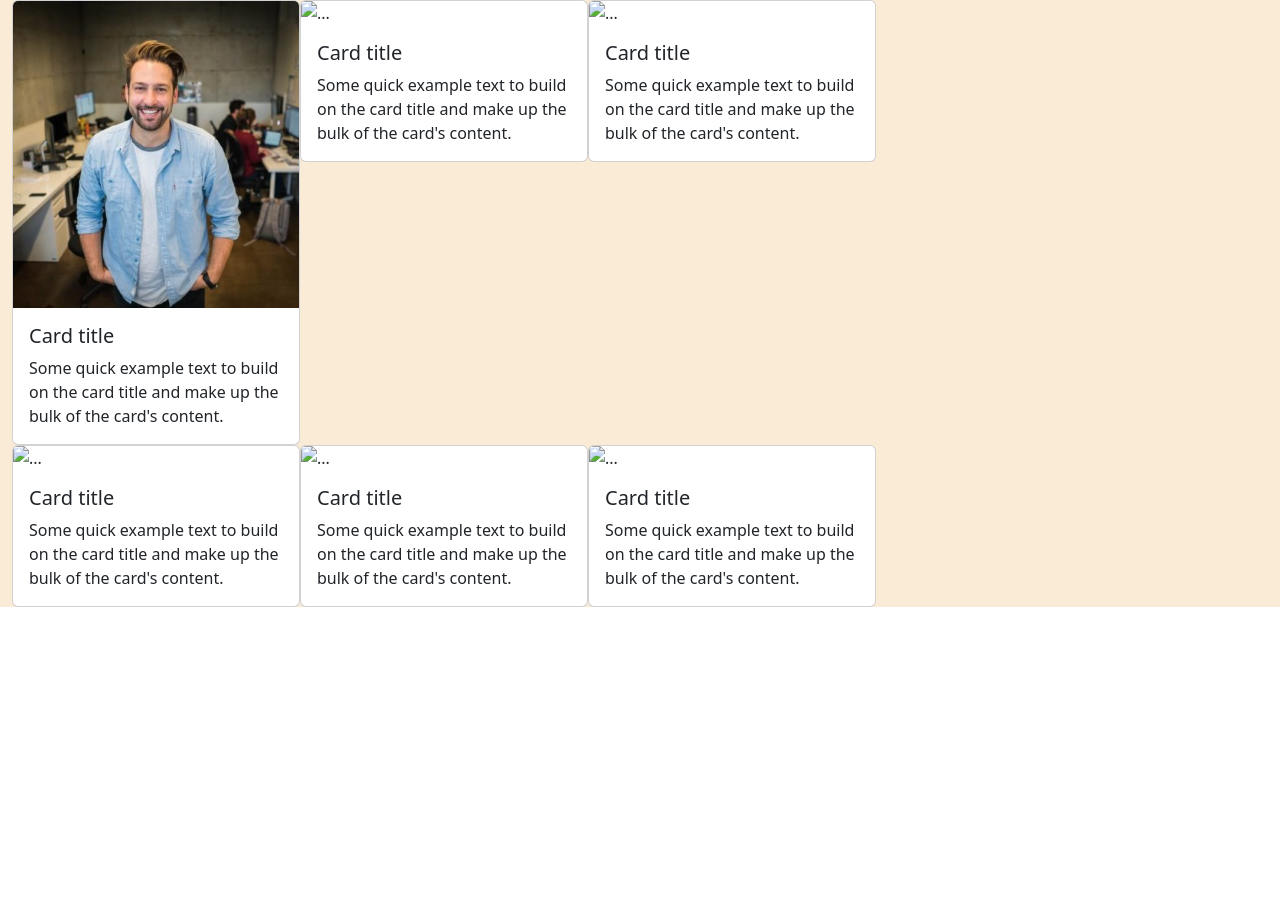
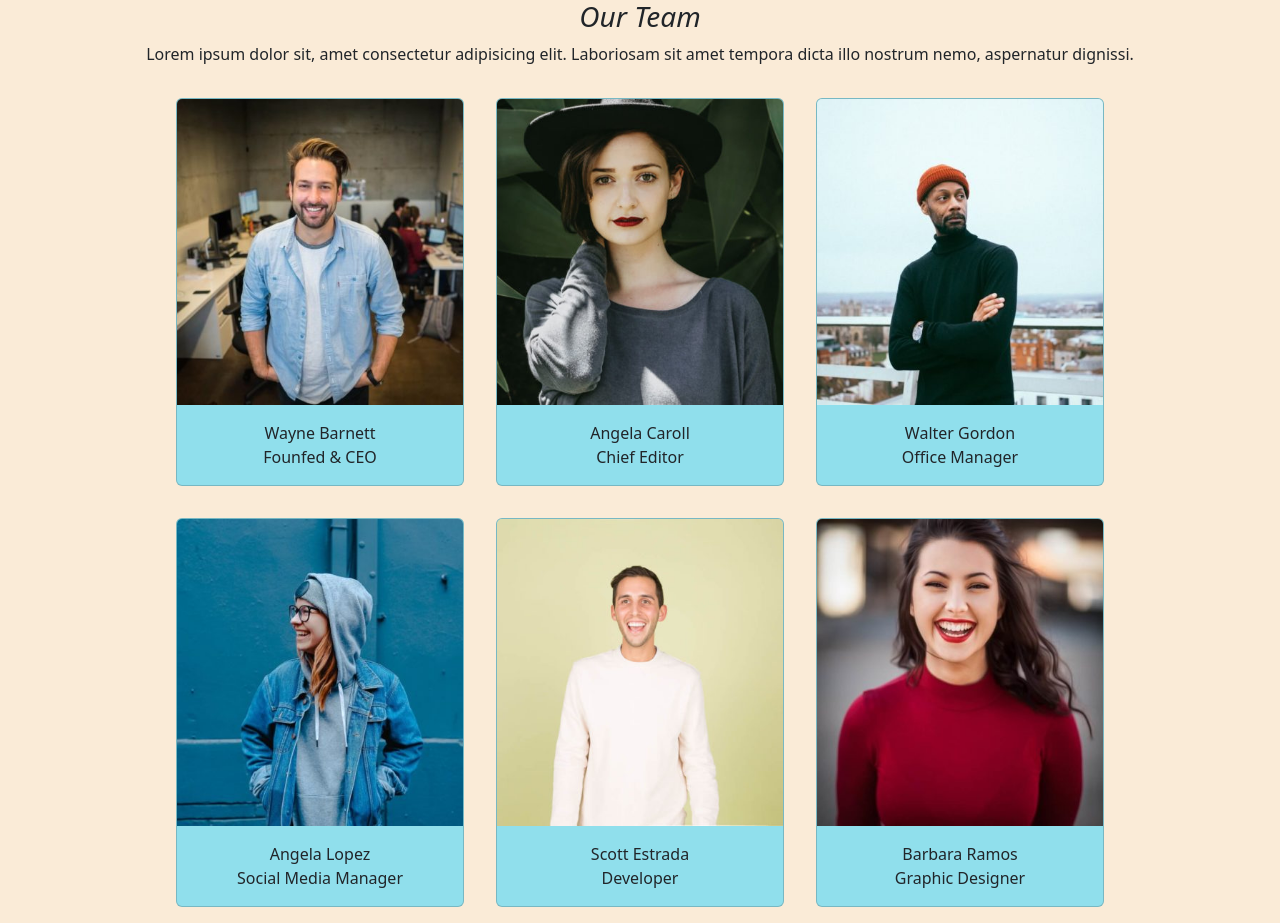
Before and after one commit to Th4Dude/js-our-team, a plain HTML site: page index.html in a window 1280 px wide. Before the commit the page ends 800 px from the top, so only its background shows below. Drawn offline with nearby package versions, Linux system fonts and the light colour scheme.

Commit message:
bonus fatti progetto finito

```diff
--- a/index.html
+++ b/index.html
@@ -12,81 +12,78 @@
 </head>
 
 <body>
-    <div class="container-fluid color_antiquewhite ">
+    <div class="container-fluid">
         <div class="row">
-            <div class="col-6 d-flex">
-                <div>
-                    <div class="card" style="width: 18rem;">
+            <div class="col text-center py-6">
+                <h3><em>Our Team</em></h3>
+                <p>Lorem ipsum dolor sit, amet consectetur adipisicing elit. Laboriosam sit amet tempora dicta illo nostrum nemo, aspernatur dignissi.</p>
+            </div>
+        </div>
+        <div class="row ">
+            <div class="col d-flex justify-content-center ">
+                <div class="p-3 ">
+                    <div class="card color-lightblue" style="width: 18rem;">
                         <img src="img/wayne-barnett-founder-ceo.jpg" class="card-img-top" alt="...">
                         <div class="card-body">
-                            <h5 class="card-title">Card title</h5>
-                            <p class="card-text">Some quick example text to build on the card title and make up the bulk
-                                of the card's content.</p>
+                            <p class="card-text jselement text-center"></p>
                         </div>
                     </div>
                 </div>
-                <div>
-                    <div class="card" style="width: 18rem;">
-                        <img src="..." class="card-img-top" alt="...">
+                <div class="p-3">
+                    <div class="card color-lightblue" style="width: 18rem;">
+                        <img src="img/angela-caroll-chief-editor.jpg" class="card-img-top" alt="...">
                         <div class="card-body">
-                            <h5 class="card-title">Card title</h5>
-                            <p class="card-text">Some quick example text to build on the card title and make up the bulk
-                                of the card's content.</p>
+                            <p class="card-text jselement text-center"></p>
                         </div>
                     </div>
                 </div>
-                <div>
-                    <div class="card" style="width: 18rem;">
-                        <img src="..." class="card-img-top" alt="...">
+                <div class="p-3">
+                    <div class="card color-lightblue" style="width: 18rem;">
+                        <img src="img/walter-gordon-office-manager.jpg" class="card-img-top" alt="...">
                         <div class="card-body">
-                            <h5 class="card-title">Card title</h5>
-                            <p class="card-text">Some quick example text to build on the card title and make up the bulk
-                                of the card's content.</p>
+                            <p class="card-text jselement text-center"></p>
                         </div>
                     </div>
                 </div>
             </div>
         </div>
-        <div class="row">
-            <div class="col-6 d-flex">
-                <div>
-                    <div class="card" style="width: 18rem;">
-                        <img src="..." class="card-img-top" alt="...">
+        <div class="row ">
+            <div class="col d-flex justify-content-center ">
+                <div class="p-3">
+                    <div class="card color-lightblue" style="width: 18rem;">
+                        <img src="img/angela-lopez-social-media-manager.jpg" class="card-img-top" alt="...">
                         <div class="card-body">
-                            <h5 class="card-title">Card title</h5>
-                            <p class="card-text">Some quick example text to build on the card title and make up the bulk
-                                of the card's content.</p>
+                            <p class="card-text jselement text-center"></p>
                         </div>
                     </div>
                 </div>
-                <div>
-                    <div class="card" style="width: 18rem;">
-                        <img src="..." class="card-img-top" alt="...">
+                <div class="p-3">
+                    <div class="card color-lightblue" style="width: 18rem;">
+                        <img src="img/scott-estrada-developer.jpg" class="card-img-top" alt="...">
                         <div class="card-body">
-                            <h5 class="card-title">Card title</h5>
-                            <p class="card-text">Some quick example text to build on the card title and make up the bulk
-                                of the card's content.</p>
+                            <p class="card-text jselement text-center"></p>
                         </div>
                     </div>
                 </div>
-                <div>
-                    <div class="card" style="width: 18rem;">
-                        <img src="..." class="card-img-top" alt="...">
+                <div class="p-3">
+                    <div class="card color-lightblue" style="width: 18rem;">
+                        <img src="img/barbara-ramos-graphic-designer.jpg" class="card-img-top" alt="...">
                         <div class="card-body">
-                            <h5 class="card-title">Card title</h5>
-                            <p class="card-text">Some quick example text to build on the card title and make up the
-                                bulk
-                                of the card's content.</p>
+                            <p class="card-text jselement text-center"></p>
                         </div>
                     </div>
                 </div>
             </div>
+        </div>
+    </div>
 
 
-            <script src="https://cdn.jsdelivr.net/npm/bootstrap@5.3.0-alpha1/dist/js/bootstrap.bundle.min.js"
-                integrity="sha384-w76AqPfDkMBDXo30jS1Sgez6pr3x5MlQ1ZAGC+nuZB+EYdgRZgiwxhTBTkF7CXvN"
-                crossorigin="anonymous"></script>
-            <script src="main.js"></script>
+
+
+    <script src="https://cdn.jsdelivr.net/npm/bootstrap@5.3.0-alpha1/dist/js/bootstrap.bundle.min.js"
+        integrity="sha384-w76AqPfDkMBDXo30jS1Sgez6pr3x5MlQ1ZAGC+nuZB+EYdgRZgiwxhTBTkF7CXvN"
+        crossorigin="anonymous"></script>
+    <script src="main.js"></script>
 </body>
 
 </html>
--- a/main.js
+++ b/main.js
@@ -9,9 +9,9 @@ const membriDelTeam =
         foto: 'wayne-barnett-founder-ceo.jpg'
     },
     {
-        nome: 'Wayne Barnett',
-        ruolo: 'Founfed & CEO',
-        foto: 'wayne-barnett-founder-ceo.jpg'
+        nome: 'Angela Caroll',
+        ruolo: 'Chief Editor',
+        foto: 'angela-caroll-chief-editor.jpg',
     },
     {
         nome: 'Walter Gordon',
@@ -76,4 +76,20 @@ const userTeamSei = {
 
 /* variabili per ogni user */
 
+
 console.log(membriDelTeam);
+
+/* ciclo per attaccare i dati */
+
+const utenti = document.querySelectorAll('.jselement');
+
+console.log(utenti);
+
+for( let i = 0 ; i < membriDelTeam.length; i++){
+    const datiUtente = utenti[i];
+    const nome = membriDelTeam[i].nome;
+    const ruolo = membriDelTeam[i].ruolo;
+    utenti[i].innerHTML = (nome + '<br>' + ruolo);
+}
+
+/* ciclo per attaccare i dati */
--- a/style.css
+++ b/style.css
@@ -1,3 +1,8 @@
-.color_antiquewhite {
+
+body {
     background-color: antiquewhite;
 }
+
+.color-lightblue{
+    background-color: rgb(144, 223, 236);
+}
```
